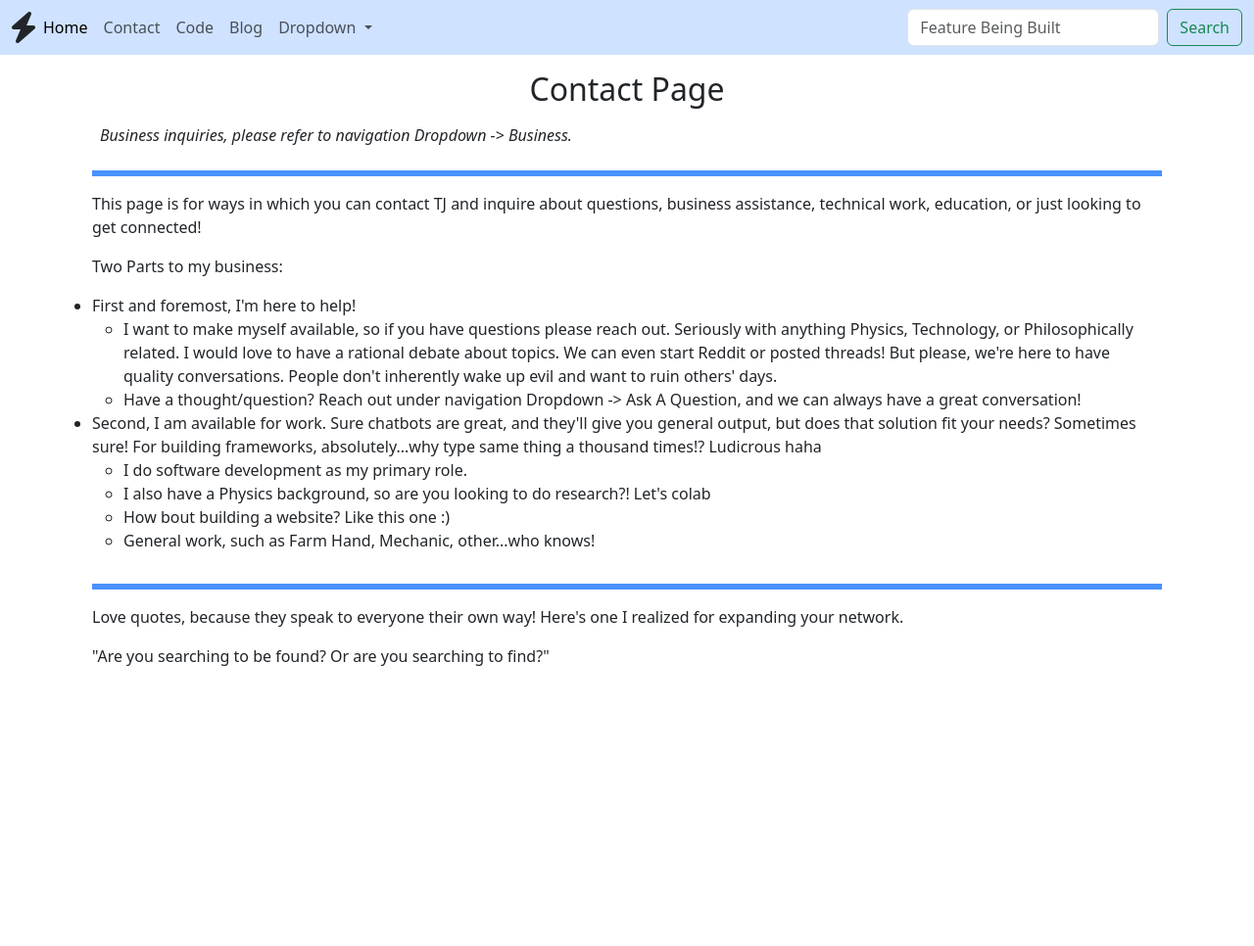
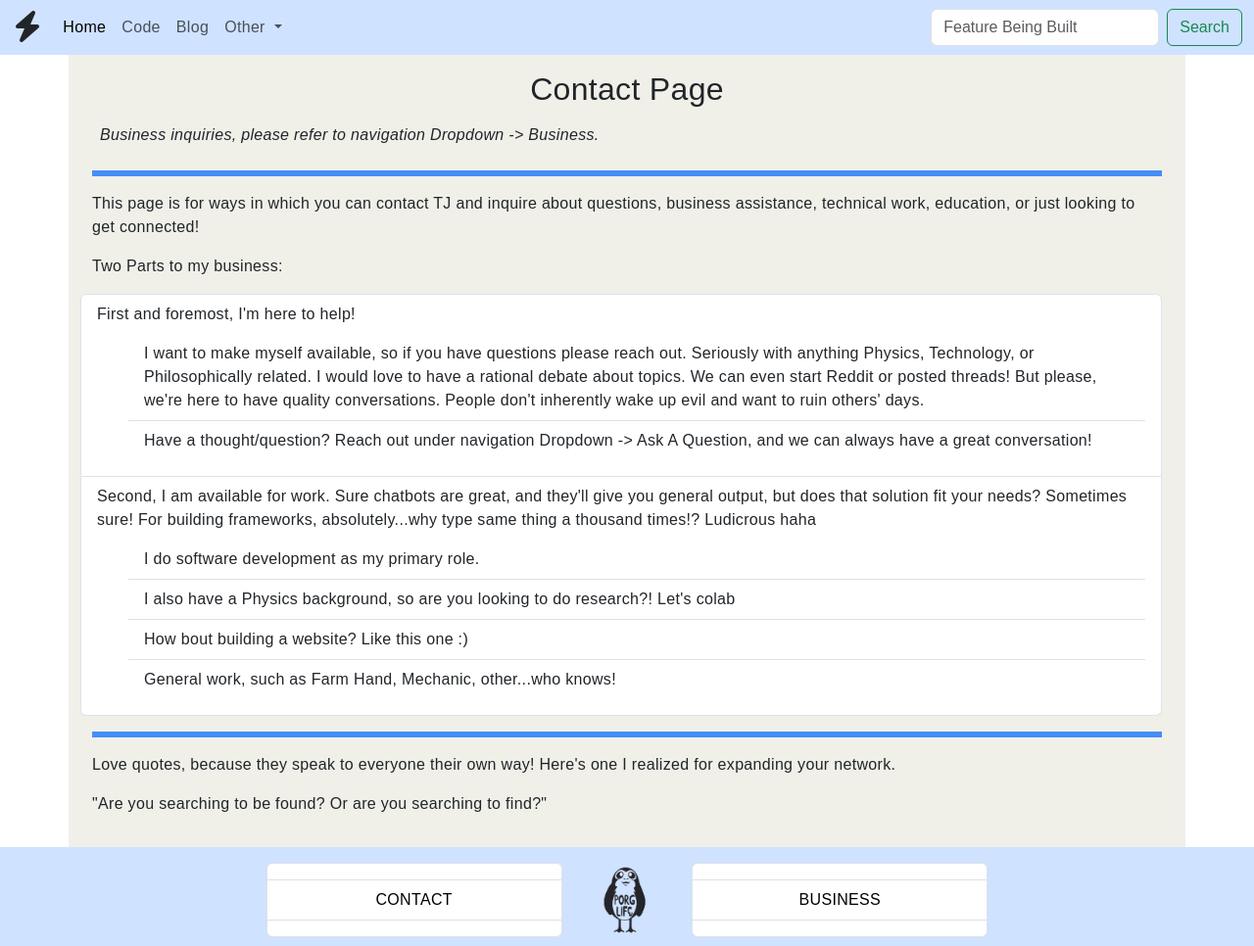
Before and after one commit to tjaskot/website, a FastAPI app: page /contact in a window 1280 px wide. Shown: the whole page at 98% size. Before the commit the page ends 680 px from the top, so only its background shows below. Run offline with FastAPI, Linux system fonts and the light colour scheme.

Commit message:
updating look and feel

```diff
--- a/app/static/css/common.css
+++ b/app/static/css/common.css
@@ -1,3 +1,20 @@
 .txt-cntr {
     text-align: center;
 }
+
+.bkgd {
+    background: #F0F0E9;
+}
+
+.ftr-fnt {
+    font-family: sans-serif;
+    text-decoration: none;
+    color: black;
+    letter-spacing: 0.02em;
+    text-transform: uppercase;
+}
+
+body {
+    font-family: sans-serif;
+    letter-spacing: 0.02em;
+}
--- a/app/templates/base.html
+++ b/app/templates/base.html
@@ -12,13 +12,12 @@
         <link rel="stylesheet" href="{{ url_for('static', path='css/common.css') }}" />
     {% endblock %}
 
-    {% block header %}
-    {% endblock %}
-
     {% block navbar %}
         <nav class="navbar navbar-expand-lg bg-primary-subtle sticky-top">
           <div class="container-fluid">
-            <i class="fa fa-sharp fa-bolt fa-2x"></i>
+            <div class="ps-1 pe-3">
+              <i class="fa fa-thin fa-bolt fa-2x"></i>
+            </div>
             <button class="navbar-toggler" type="button" data-bs-toggle="collapse"
                     data-bs-target="#navbarSupportedContent" aria-controls="navbarSupportedContent"
                     aria-expanded="false" aria-label="Toggle navigation">
@@ -29,9 +28,9 @@
                 <li class="nav-item">
                   <a class="nav-link active" aria-current="page" href="/home">Home</a>
                 </li>
-                <li class="nav-item">
-                  <a class="nav-link" href="/contact">Contact</a>
-                </li>
+<!--                <li class="nav-item">-->
+<!--                  <a class="nav-link" href="/contact">Contact</a>-->
+<!--                </li>-->
                 <li class="nav-item">
                   <a class="nav-link" href="/code">Code</a>
                 </li>
@@ -41,13 +40,13 @@
                 <li class="nav-item dropdown">
                   <a class="nav-link dropdown-toggle" href="#" role="button" data-bs-toggle="dropdown"
                      aria-expanded="false">
-                    Dropdown
+                    Other
                   </a>
                   <ul class="dropdown-menu">
                     <li><a class="dropdown-item" href="#">Ask A Question</a></li>
                     <li><a class="dropdown-item" href="#">Business</a></li>
                     <li><hr class="dropdown-divider"></li>
-                    <li><a class="dropdown-item" href="#">Something else tbd</a></li>
+                    <li><a class="dropdown-item" href="/contact">Contact</a></li>
                   </ul>
                 </li>
               </ul>
@@ -64,6 +63,33 @@
     {% endblock %}
 
     {% block footer %}
+        <div class="row row-cols-3 justify-content-md-center pt-3 pb-2 bg-primary-subtle">
+            <div class="col-md-3 txt-cntr">
+                <ul class="list-group">
+                    <li class="list-group-item"></li>
+                    <li class="list-group-item">
+                        <a href="/contact" class="ftr-fnt">
+                            Contact
+                        </a>
+                    </li>
+                    <li class="list-group-item"></li>
+                </ul>
+            </div>
+            <div class="col-sm-1">
+                <img src="{{ url_for('static', path='images/porg.png') }}" style="width: 5em;"/>
+            </div>
+            <div class="col-md-3 txt-cntr">
+                <ul class="list-group">
+                    <li class="list-group-item"></li>
+                    <li class="list-group-item">
+                        <a href="#" class="ftr-fnt">
+                            Business
+                        </a>
+                    </li>
+                    <li class="list-group-item"></li>
+                </ul>
+            </div>
+        </div>
     {% endblock %}
 
     {% block scripts %}
@@ -75,4 +101,7 @@
         <!-- User Defined Scripts -->
         <script type="text/javascript" src="{{ url_for('static', path='js/common.js') }}"></script>
     {% endblock %}
+
+    {% block modals %}
+    {% endblock %}
 </html>
--- a/app/templates/contact.html
+++ b/app/templates/contact.html
@@ -1,10 +1,6 @@
 {% extends "base.html" %}
 
 {% block head %}
-    {{ super() }}
-{% endblock %}
-
-{% block header %}
     {{ super() }}
 {% endblock %}
 
@@ -14,7 +10,7 @@
 
 {% block body %}
     {{ super() }}
-    <div class="container-lg pt-3">
+    <div class="container-lg pt-3 pb-3 bkgd">
         <h2 class="txt-cntr">Contact Page</h2>
         <div class="container-md">
             <div class="row p-2">
@@ -29,32 +25,40 @@
                 <p>
                     Two Parts to my business:
                 </p>
-                <ul>
-                    <li>
+                <ul class="list-group">
+                    <li class="list-group-item">
                         First and foremost, I'm here to help!
-                        <ul>
-                            <li>
+                        <ul class="list-group-flush pt-2 pb-2">
+                            <li class="list-group-item">
                                 I want to make myself available, so if you have questions please reach out.
                                 Seriously with anything Physics, Technology, or Philosophically related.
                                 I would love to have a rational debate about topics. We can even start Reddit
                                 or posted threads! But please, we're here to have quality conversations.
                                 People don't inherently wake up evil and want to ruin others' days.
                             </li>
-                            <li>
+                            <li class="list-group-item">
                                 Have a thought/question? Reach out under navigation Dropdown -> Ask A Question,
                                 and we can always have a great conversation!
                             </li>
                         </ul>
                     </li>
-                    <li>
+                    <li class="list-group-item">
                         Second, I am available for work. Sure chatbots are great, and they'll give you
                         general output, but does that solution fit your needs? Sometimes sure! For building
                         frameworks, absolutely...why type same thing a thousand times!? Ludicrous haha
-                        <ul>
-                            <li>I do software development as my primary role.</li>
-                            <li>I also have a Physics background, so are you looking to do research?! Let's colab</li>
-                            <li>How bout building a website? Like this one :)</li>
-                            <li>General work, such as Farm Hand, Mechanic, other...who knows!</li>
+                        <ul class="list-group-flush pt-2 pb-2">
+                            <li class="list-group-item">
+                                I do software development as my primary role.
+                            </li>
+                            <li class="list-group-item">
+                                I also have a Physics background, so are you looking to do research?! Let's colab
+                            </li>
+                            <li class="list-group-item">
+                                How bout building a website? Like this one :)
+                            </li>
+                            <li class="list-group-item">
+                                General work, such as Farm Hand, Mechanic, other...who knows!
+                            </li>
                         </ul>
                     </li>
                 </ul>
@@ -80,3 +84,7 @@
 {% block scripts %}
     {{ super() }}
 {% endblock %}
+
+{% block modals %}
+    {{ super() }}
+{% endblock %}
```
Also changed, not shown: app/templates/blog.html (+5 -5 lines), app/templates/code.html (+6 -6 lines), app/templates/index.html (+39 -5 lines), app/static/images/bb8.png (added), app/static/images/c3po.png (added), app/static/images/d-o.png (added), app/static/images/porg.png (added), app/static/images/r2d2.png (added).
